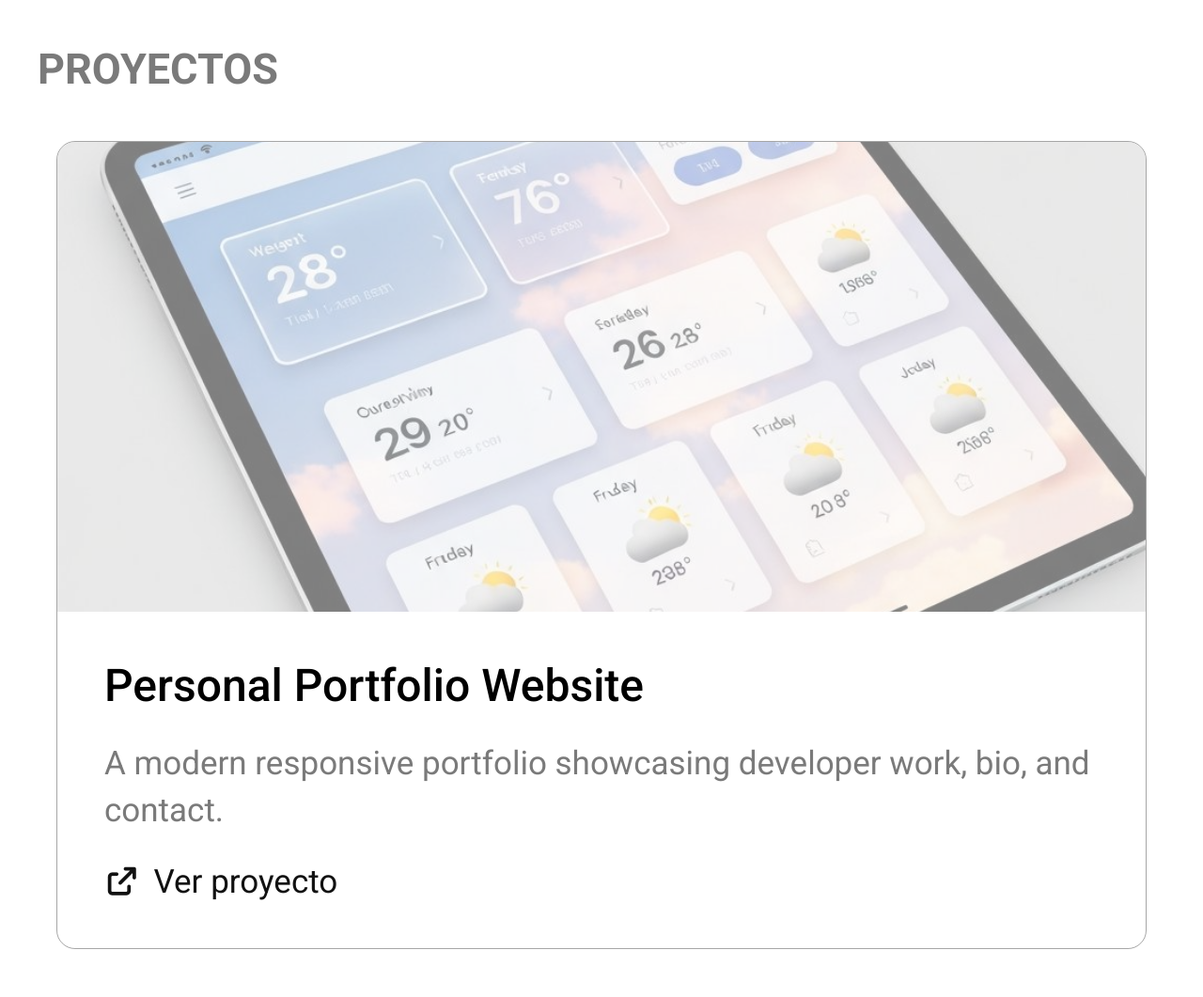
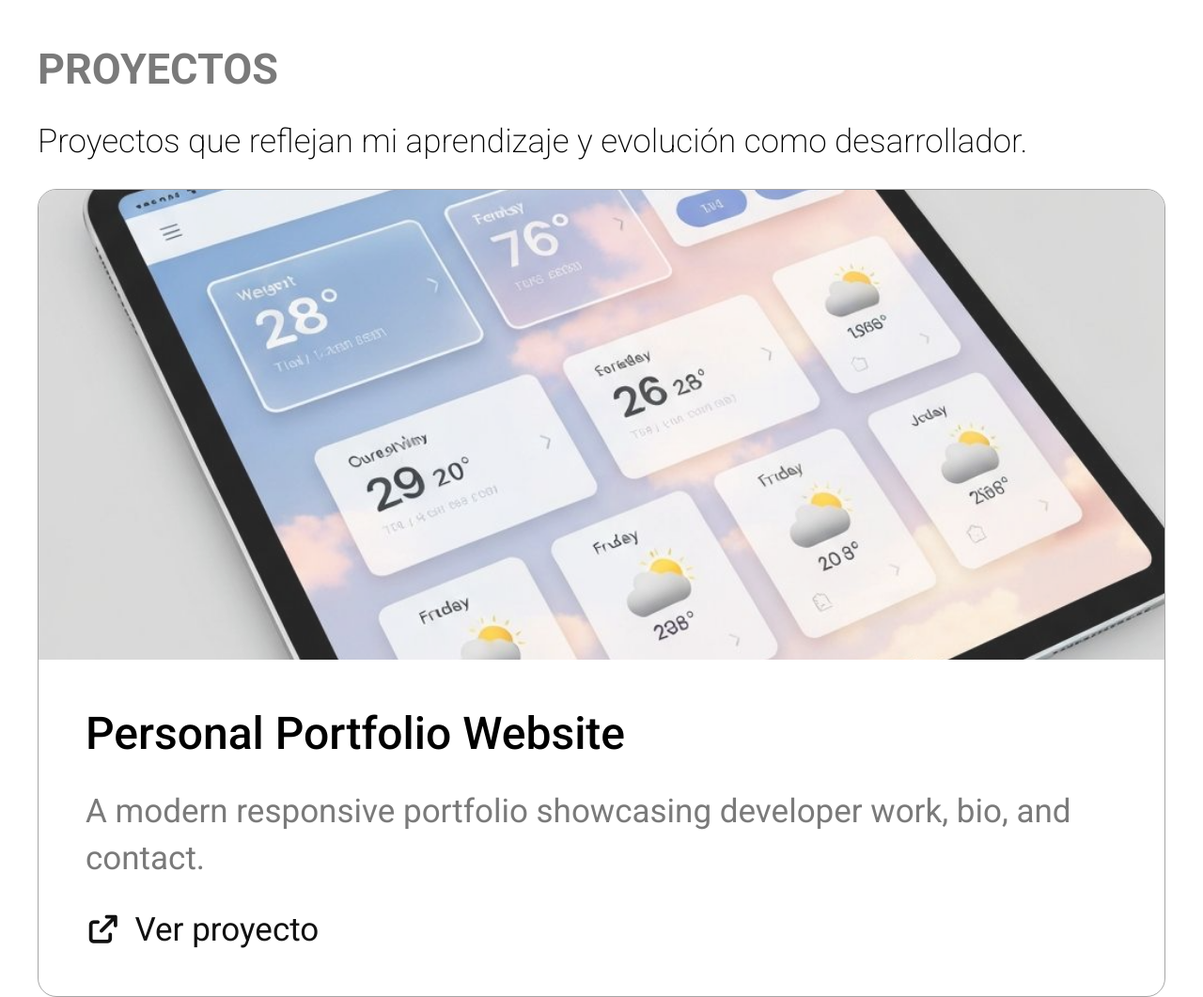
Before and after one commit to Danrodriguez04/Portfolio, a website: page index.html in a window 1280 px wide. Shown: the part 2320-3381 px from the top of the page at 94% size. Drawn offline with Linux system fonts and the light colour scheme.

Commit message:
style added to show all posible data, in the future a will add something

```diff
--- a/assets/projects.json
+++ b/assets/projects.json
@@ -7,6 +7,7 @@
     "date": "2024-05-12",
     "imageLocation": "/assets/img/portfolio.webp",
     "status": "Completed",
+    "href": "#",
     "skills": [
       { "name": "HTML", "classIcon": "fa-brands fa-html5", "type": "front" },
       { "name": "CSS", "classIcon": "fa-brands fa-css3-alt", "type": "front" },
@@ -22,6 +23,7 @@
     "date": "2023-11-21",
     "imageLocation": "/assets/img/smart_home.webp",
     "status": "In Progress",
+    "href": "#",
     "skills": [
       { "name": "Flutter", "classIcon": "fa-brands fa-android", "type": "mobile" },
       { "name": "Firebase", "classIcon": "fa-solid fa-fire", "type": "back" },
@@ -36,6 +38,7 @@
     "date": "2024-02-09",
     "imageLocation": "/assets/img/inventory.webp",
     "status": "Planned",
+    "href": "#",
     "skills": [
       { "name": "React", "classIcon": "fa-brands fa-react", "type": "front" },
       { "name": "Node.js", "classIcon": "fa-brands fa-node-js", "type": "back" },
@@ -50,6 +53,7 @@
     "date": "2023-04-18",
     "imageLocation": "/assets/img/ecommerce.webp",
     "status": "Completed",
+    "href": "#",
     "skills": [
       { "name": "Next.js", "classIcon": "fa-brands fa-neos", "type": "full" },
       { "name": "PostgreSQL", "classIcon": "fa-solid fa-database", "type": "db" },
@@ -65,6 +69,7 @@
     "date": "2024-10-03",
     "imageLocation": "/assets/img/resume_scanner.webp",
     "status": "In Progress",
+    "href": "#",
     "skills": [
       { "name": "Python", "classIcon": "fa-brands fa-python", "type": "back" },
       { "name": "FastAPI", "classIcon": "fa-solid fa-rocket", "type": "back" },
@@ -80,6 +85,7 @@
     "date": "2023-12-30",
     "imageLocation": "/assets/img/car_rental.webp",
     "status": "Paused",
+    "href": "#",
     "skills": [
       { "name": "Java", "classIcon": "fa-brands fa-java", "type": "back" },
       { "name": "Spring Boot", "classIcon": "fa-solid fa-leaf", "type": "back" },
@@ -94,6 +100,7 @@
     "date": "2024-01-11",
     "imageLocation": "/assets/img/fitness.webp",
     "status": "Completed",
+    "href": "#",
     "skills": [
       { "name": "Kotlin", "classIcon": "fa-solid fa-mobile", "type": "mobile" },
       { "name": "SQLite", "classIcon": "fa-solid fa-database", "type": "db" },
@@ -108,6 +115,7 @@
     "date": "2022-07-27",
     "imageLocation": "/assets/img/restaurant.webp",
     "status": "Archived",
+    "href": "#",
     "skills": [
       { "name": "Vue.js", "classIcon": "fa-brands fa-vuejs", "type": "front" },
       { "name": "PHP", "classIcon": "fa-brands fa-php", "type": "back" },
--- a/index.html
+++ b/index.html
@@ -131,6 +131,7 @@
     </section>
     <section id="projects">
         <h2 data-i18n="projects.title">PROYECTOS</h2>
+        <span id="project-description" data-i18n="projects.description">Proyectos que reflejan mi aprendizaje y evolución como desarrollador.</span>
         <div id="project-list"></div>
     </section>
     <section id="skils">
@@ -315,7 +316,6 @@
             sendButton.classList.add('no-error-form')
         }
 
-        console.log(submitOk);
         sendButton.disabled = submitOk;
     }
 
@@ -325,7 +325,6 @@
 
         nameUser.addEventListener('input', (event) => {
             const nameUserValue = event.target.value;
-            console.log(nameUserValue);
             if (nameUserValue.length < 1) {
                 errorName.classList.add('error');
                 errorName.classList.remove('no-error');
@@ -486,6 +485,8 @@
     function createCardProject(project, projectContainer) {
         const card = document.createElement('DIV');
         const imageContainer = document.createElement('DIV');
+        const overlay = document.createElement('DIV');
+        const techList = document.createElement('DIV');
         const image = document.createElement('IMG');
         const content = document.createElement('ARTICLE');
         const title = document.createElement('H4');
@@ -497,13 +498,24 @@
 
         card.className = 'card-project';
         image.src = `${project.getImageLocation()}`;
-        console.log(project.getImageLocation());
+        overlay.className = "overlay";
+        techList.className = "tech-list";
         title.innerHTML = project.getName();
         description.innerHTML = project.getDescription();
-        button.href = '#';
+        button.href = project.getHref();
         button.className = 'see-more';
         iconButton.className = 'fa-solid fa-arrow-up-right-from-square';
         seeProject.innerHTML = 'Ver proyecto';
+
+        project.getSkills().forEach(tech => {
+            const techItem = document.createElement('SPAN');
+            const iconTech = document.createElement('I');
+            iconTech.className = tech.getClassIcon();
+            techItem.append(iconTech);
+            techList.append(techItem);
+        });
+
+        overlay.append(techList);
 
         button.append(iconButton);
         button.append(seeProject);
@@ -511,6 +523,7 @@
         content.append(description);
         content.append(button);
         imageContainer.append(image);
+        imageContainer.append(overlay);
         card.append(imageContainer);
         card.append(content);
 
--- a/lang/en.json
+++ b/lang/en.json
@@ -24,7 +24,8 @@
     "current": "2024 - Present"
   },
   "projects": {
-    "title": "Projects"
+    "title": "Projects",
+    "description": "Projects that reflect my growth and learning as a developer."
   },
   "skills": {
     "title": "Skills"
--- a/lang/es.json
+++ b/lang/es.json
@@ -24,7 +24,8 @@
     "current": "2024 - Actualmente"
   },
   "projects": {
-    "title": "Proyectos"
+    "title": "Proyectos",
+    "description": "Proyectos que reflejan mi aprendizaje y evolución como desarrollador."
   },
   "skills": {
     "title": "Habilidades"
--- a/lang/it.json
+++ b/lang/it.json
@@ -24,7 +24,8 @@
     "current": "2024 - Attualmente"
   },
   "projects": {
-    "title": "Progetti"
+    "title": "Progetti",
+    "description": "Progetti che riflettono la mia crescita e il mio apprendimento come sviluppatore."
   },
   "skills": {
     "title": "Competenze"
--- a/model/Project.js
+++ b/model/Project.js
@@ -5,16 +5,18 @@
     #location;
     #date;
     #imageLocation;
-    #status
+    #status;
+    #href;
     #skills;
 
-    constructor(name,description,location,date,imageLocation,status) {
+    constructor(name,description,location,date,imageLocation,status,href) {
         this.#name = name;
         this.#description = description;
         this.#location = location;
         this.#date = date;
         this.#imageLocation = imageLocation;
         this.#status = status;
+        this.#href = href;
     }
 
 
@@ -74,9 +76,17 @@
         this.#skills = value;
     }
 
+    getHref() {
+        return this.#href;
+    }
+
+    setHref(value) {
+        this.#href = value;
+    }
+
 
     static jsonToProject(json){
-        return new Project(json.name,json.description,json.location,json.date,json.imageLocation,json.status);
+        return new Project(json.name,json.description,json.location,json.date,json.imageLocation,json.status, json.href);
     }
 
 }
```
Also changed, not shown: assets/dist/project-section.css.
